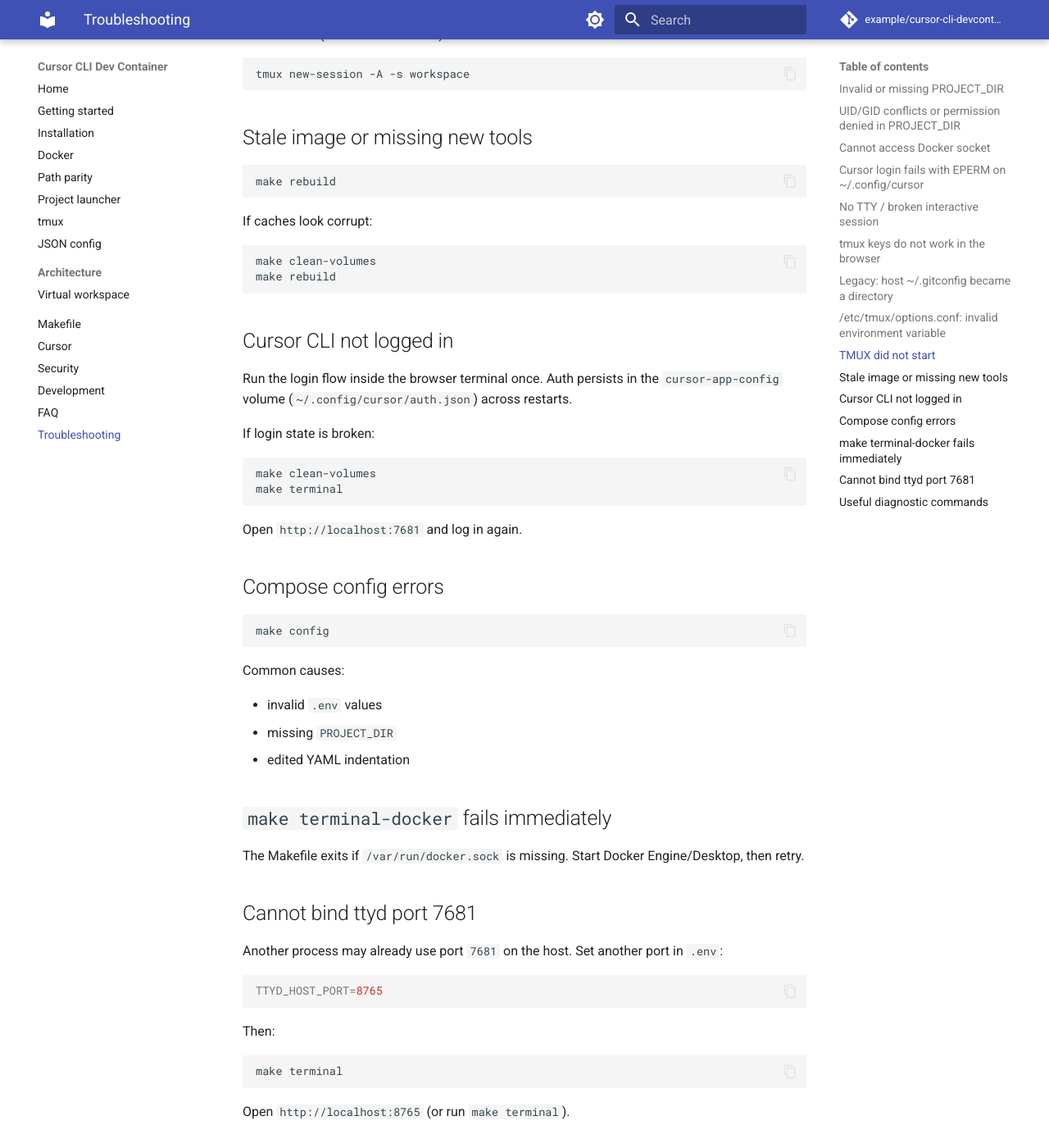
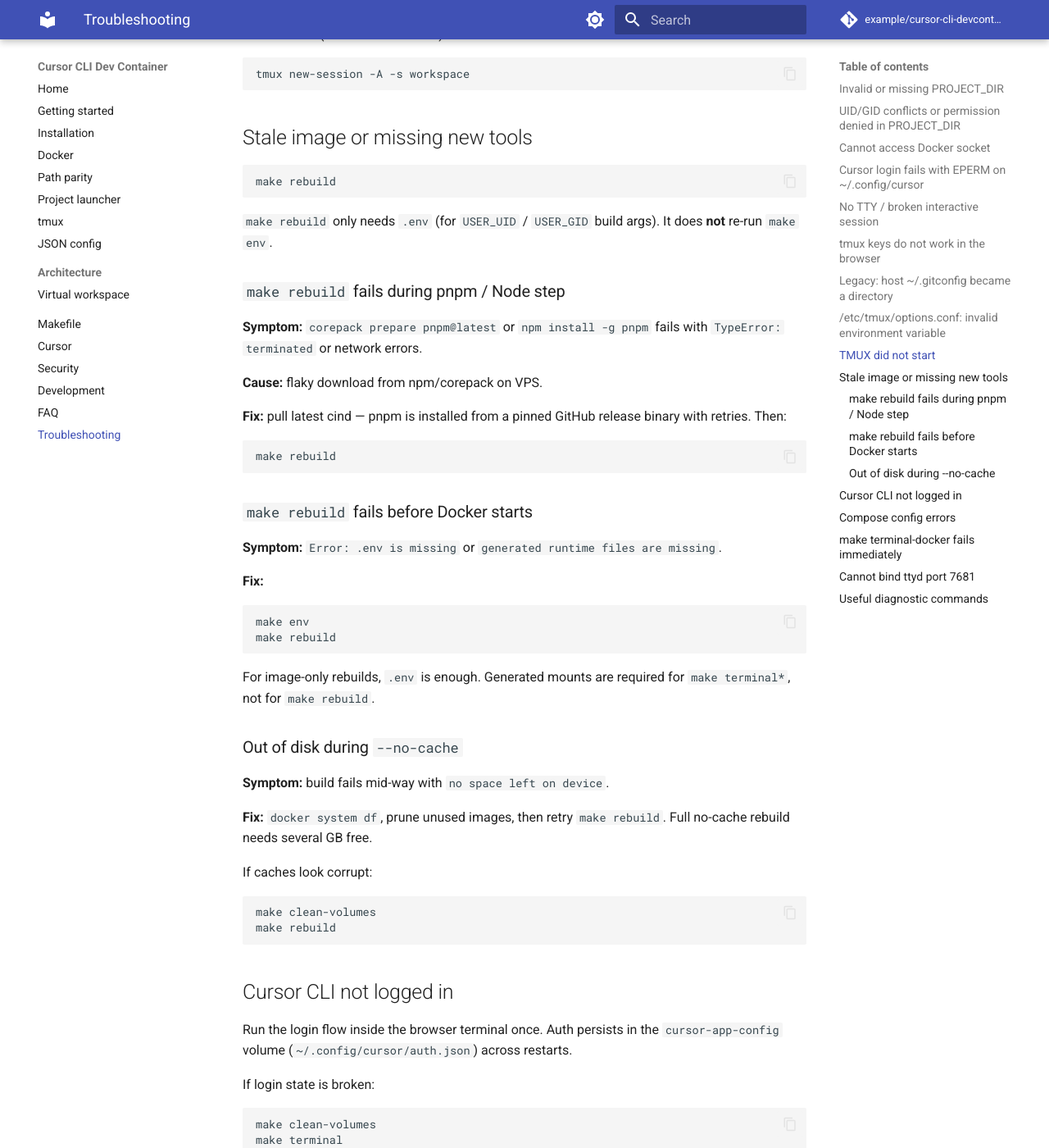
Before and after one commit to aKyther/orcan, an MkDocs documentation site: the page built from docs/troubleshooting.md, in a window 1280 px wide and 1400 px high, scrolled down 3549 px. Shown: the whole window at 82% size. Built offline with MkDocs 1.6.1 and Material for MkDocs 9.7.7, drawn with Linux system fonts in a browser that asks for light colours; comment, search, counter and statistics services are not loaded.

Commit message:
better building

````diff
--- a/docs/troubleshooting.md
+++ b/docs/troubleshooting.md
@@ -153,6 +153,39 @@
 make rebuild
 ```
 
+`make rebuild` only needs `.env` (for `USER_UID` / `USER_GID` build args). It does **not** re-run `make env`.
+
+### `make rebuild` fails during pnpm / Node step
+
+**Symptom:** `corepack prepare pnpm@latest` or `npm install -g pnpm` fails with `TypeError: terminated` or network errors.
+
+**Cause:** flaky download from npm/corepack on VPS.
+
+**Fix:** pull latest cind — pnpm is installed from a pinned GitHub release binary with retries. Then:
+
+```bash
+make rebuild
+```
+
+### `make rebuild` fails before Docker starts
+
+**Symptom:** `Error: .env is missing` or `generated runtime files are missing`.
+
+**Fix:**
+
+```bash
+make env
+make rebuild
+```
+
+For image-only rebuilds, `.env` is enough. Generated mounts are required for `make terminal*`, not for `make rebuild`.
+
+### Out of disk during `--no-cache`
+
+**Symptom:** build fails mid-way with `no space left on device`.
+
+**Fix:** `docker system df`, prune unused images, then retry `make rebuild`. Full no-cache rebuild needs several GB free.
+
 If caches look corrupt:
 
 ```bash
````
Also changed, not shown: docs/makefile.md (+2 -2 lines), 4 other files.
